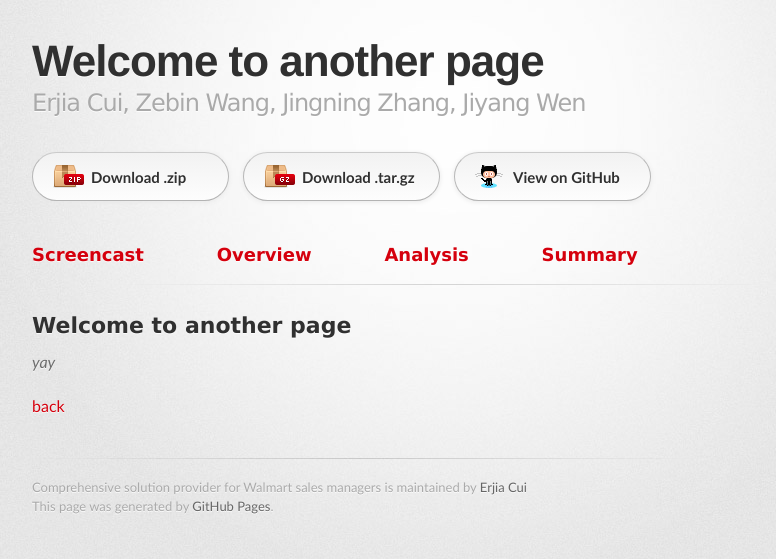
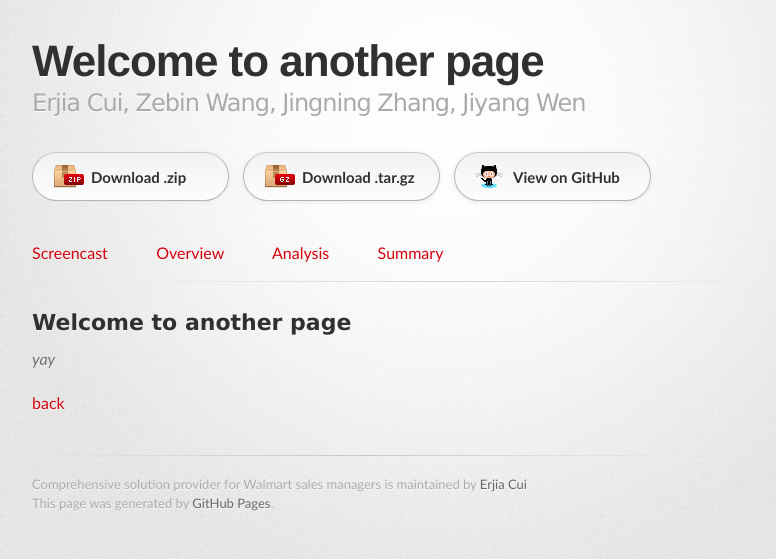
Before and after one commit to churchillcui/ads_retail, a Jekyll site: the page built from another-page.md, in a window 1280 px wide. Shown: the top 559 px of the page, without its empty margins (192-968 px from the left). Built offline with Jekyll 4.4.1, drawn with Linux system fonts in a browser that asks for light colours; some web fonts are replaced; our own code applies the rules of GitHub Pages for plain Markdown files.

Commit message:
try new button

```diff
--- a/_layouts/default.html
+++ b/_layouts/default.html
@@ -35,10 +35,10 @@
 	{% endif %}
         </section>
 	<section id = "link">
-	<h3><a href="https://churchillcui.github.io/ads_retail/#screencast", id = "bt"><span>Screencast</span></a>&emsp; &emsp; &emsp;
+	<a href="https://churchillcui.github.io/ads_retail/#screencast", id = "bt"><span>Screencast</span></a>&emsp; &emsp; &emsp;
 	<a href="https://churchillcui.github.io/ads_retail/#overview"><span>Overview</span></a>&emsp; &emsp; &emsp;
 	<a href="https://churchillcui.github.io/ads_retail/#analysis"><span>Analysis</span></a>&emsp; &emsp; &emsp;
-	<a href="https://churchillcui.github.io/ads_retail/#summary"><span>Summary</span></a></h3>
+	<a href="https://churchillcui.github.io/ads_retail/#summary"><span>Summary</span></a>
 	</section>
         <hr>
         <section id="main_content">
```
